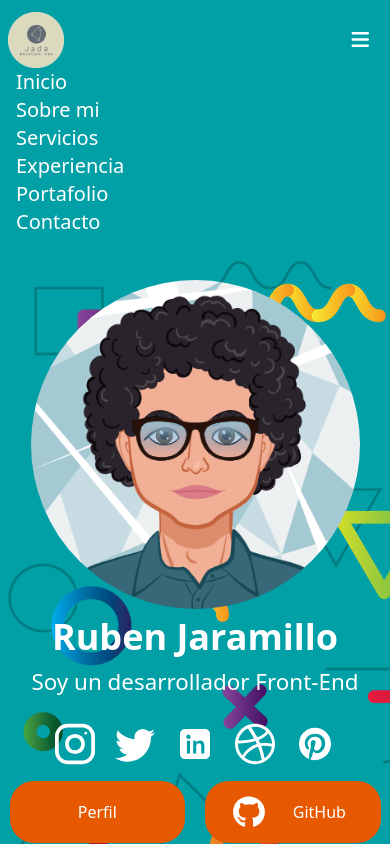
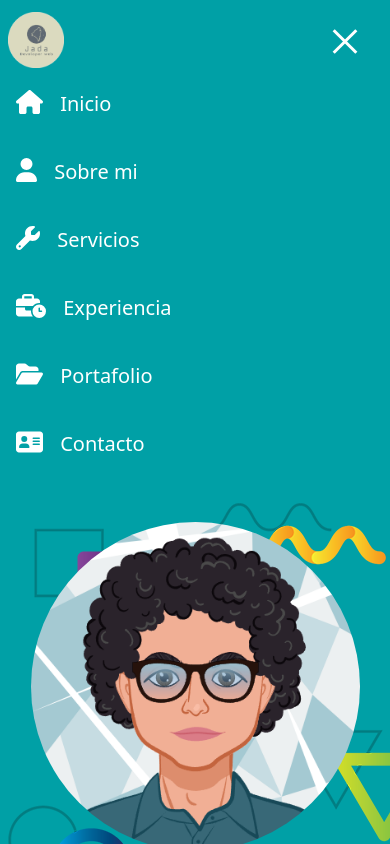
Before and after one commit to RubenJ27/Portafolio-profesional, a React (Vite) app: page / in a window 390 px wide. Both pictures are taken after a click on the button 360 px from the left and 40 px from the top of the page. Shown: the top 844 px of the page. Built offline with nearby package versions, Linux system fonts and the light colour scheme.

Commit message:
Se agregaron los iconos al nav resposive y se ajusto

```diff
--- a/index.html
+++ b/index.html
@@ -12,6 +12,7 @@
   </head>
   <body>
     <div id="root"></div>
+
     <script type="module" src="/src/main.jsx"></script>
   </body>
 </html>
--- a/package.json
+++ b/package.json
@@ -13,6 +13,7 @@
     "@fortawesome/free-brands-svg-icons": "^6.2.0",
     "@fortawesome/free-solid-svg-icons": "^6.2.0",
     "@fortawesome/react-fontawesome": "^0.2.0",
+    "hamburger-react": "^2.5.0",
     "react": "^18.2.0",
     "react-dom": "^18.2.0",
     "react-scroll": "^1.8.7"
--- a/src/App.jsx
+++ b/src/App.jsx
@@ -11,6 +11,7 @@ import { library } from '@fortawesome/fontawesome-svg-core'
 import { fab } from '@fortawesome/free-brands-svg-icons'
 library.add(fab)
 import { projects } from "./database/projects";
+
 
 function App() {
 /*   const [count, setCount] = useState(0) */
--- a/src/components/NavBar.jsx
+++ b/src/components/NavBar.jsx
@@ -1,8 +1,12 @@
 import React from "react";
 import { Link } from "react-scroll";
+import { Squash as Hamburger } from 'hamburger-react'
+import { FontAwesomeIcon } from "@fortawesome/react-fontawesome";
+import { faAddressCard, faBusinessTime, faFolderOpen, faHouse, faUser, faWrench } from "@fortawesome/free-solid-svg-icons";
 
 
 export default function Navbar() {
+
   const [navbarOpen, setNavbarOpen] = React.useState(false);
   return (
     <>
@@ -22,7 +26,7 @@ export default function Navbar() {
               type="button"
               onClick={() => setNavbarOpen(!navbarOpen)}
             >
-              <i className="fas fa-bars"></i>
+              <Hamburger />
             </button>
           </div>
           <div
@@ -33,15 +37,18 @@ export default function Navbar() {
             }
             id="example-navbar-danger"
           >
-            <ul className="flex flex-col lg:flex-row list-none lg:ml-auto">
+            <ul className="flex flex-col lg:flex list-none lg:ml-0 lg:flex-col xl:ml-auto xl:flex-row">
               <Link
               offset={-50}
                 smooth
                 spy
                 to="home"
               >
-                <span className="ml-2 mr-4 text-white text-xl cursor-pointer">
-                  Inicio
+                <span className="block py-5 xl:p-0 xl:inline ml-0 xl:ml-2 mr-4 text-white text-xl cursor-pointer">
+                <FontAwesomeIcon
+                  icon={faHouse}
+                  className="mr-3 xl:hidden text-white items-start justify-start ml-2 text-2xl my-auto"
+                /> Inicio
                 </span>
               </Link>
 
@@ -51,8 +58,11 @@ export default function Navbar() {
                 spy
                 to="about-me"
               >
-                <span className="ml-2 mr-4 text-white text-xl cursor-pointer">
-                  Sobre mi
+                <span className="block py-5 xl:p-0 xl:inline ml-0 xl:ml-2 mr-4 text-white text-xl cursor-pointer">
+                <FontAwesomeIcon
+                  icon={faUser}
+                  className="mr-3 xl:hidden text-white items-start justify-start ml-2 text-2xl my-auto"
+                /> Sobre mi
                 </span>
               </Link>
 
@@ -62,8 +72,11 @@ export default function Navbar() {
                 spy
                 to="services"
               >
-                <span className="ml-2 mr-4 text-white text-xl cursor-pointer">
-                  Servicios
+                <span className="block py-5 xl:p-0 xl:inline ml-0 xl:ml-2 mr-4 text-white text-xl cursor-pointer">
+                <FontAwesomeIcon
+                  icon={faWrench}
+                  className="mr-3 xl:hidden text-white items-start justify-start ml-2 text-2xl my-auto"
+                /> Servicios
                 </span>
               </Link>
               <Link
@@ -72,8 +85,11 @@ export default function Navbar() {
                 spy
                 to="experience"
               >
-                <span className="ml-2 mr-4 text-white text-xl cursor-pointer">
-                  Experiencia
+                <span className="block py-5 xl:p-0 xl:inline ml-0 xl:ml-2 mr-4 text-white text-xl cursor-pointer">
+                <FontAwesomeIcon
+                  icon={faBusinessTime}
+                  className="mr-3 xl:hidden text-white items-start justify-start ml-2 text-2xl my-auto"
+                /> Experiencia
                 </span>
               </Link>
               <Link
@@ -82,8 +98,11 @@ export default function Navbar() {
                 spy
                 to="portafolio"
               >
-                <span className="ml-2 mr-4 text-white text-xl cursor-pointer">
-                  Portafolio
+                <span className="block py-5 xl:p-0 xl:inline ml-0 xl:ml-2 mr-4 text-white text-xl cursor-pointer">
+                <FontAwesomeIcon
+                  icon={faFolderOpen}
+                  className="mr-3 xl:hidden text-white items-start justify-start ml-2 text-2xl my-auto"
+                /> Portafolio
                 </span>
               </Link>
               <Link
@@ -92,13 +111,18 @@ export default function Navbar() {
                 spy
                 to="contact"
               >
-                <span className="ml-2 mr-4 text-white text-xl cursor-pointer">
-                  Contacto
+                <span className="block py-5 xl:p-0 xl:inline ml-0 xl:ml-2 mr-4 text-white text-xl cursor-pointer">
+                <FontAwesomeIcon
+                  icon={faAddressCard}
+                  className="mr-3 xl:hidden text-white items-start justify-start ml-2 text-2xl my-auto"
+                /> Contacto
                 </span>
               </Link>
             </ul>
           </div>
         </div>
+
+
       </nav>
 
 
--- a/tailwind.config.cjs
+++ b/tailwind.config.cjs
@@ -1,4 +1,5 @@
 /** @type {import('tailwindcss').Config} */
+const plugin = require('tailwindcss/plugin')
 module.exports = {
   content: ["./index.html", "./src/**/*.jsx"],
   theme: {
```
Also changed, not shown: src/pages/Example.jsx (added, +9 -0 lines), 2 other files (tests, documents, lock files or other folders).
